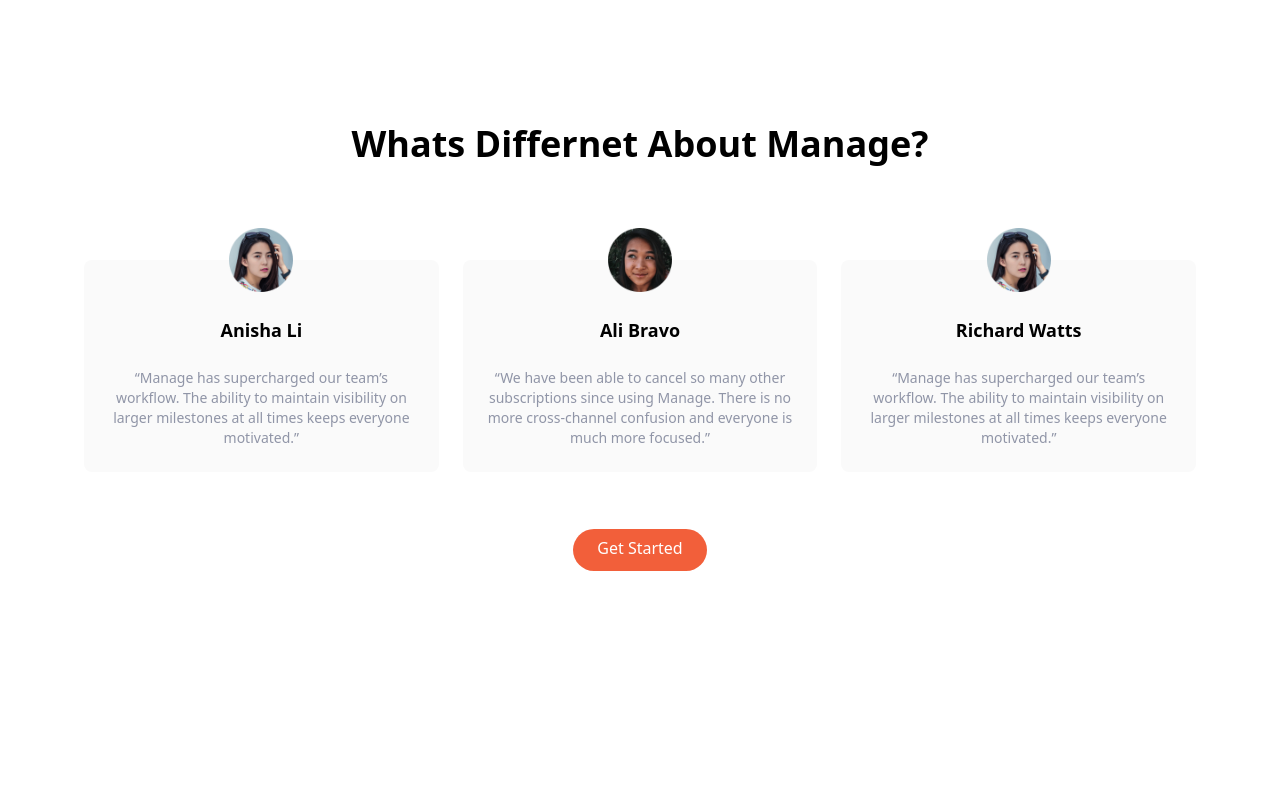
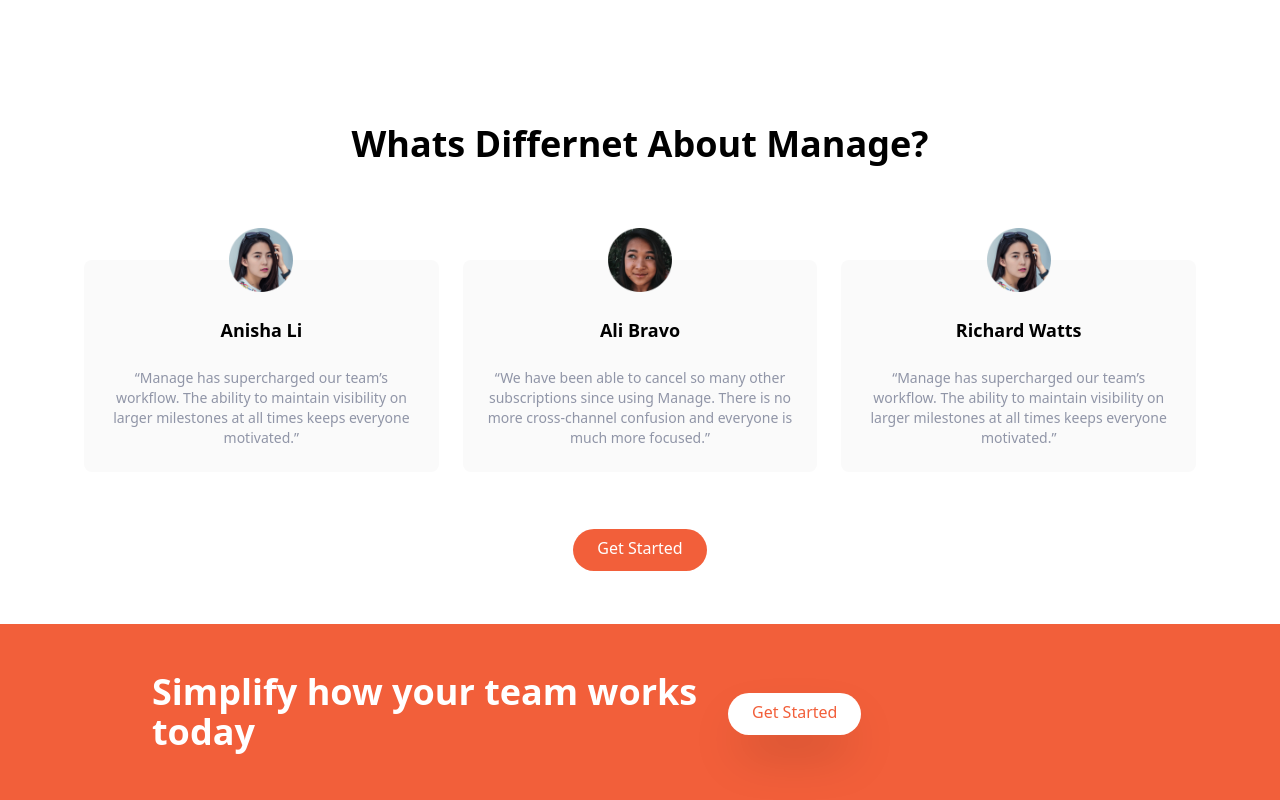
Before and after one commit to bilalgit98/TailwindCrashCourse, a website: page index.html in a window 1280 px wide. Shown: the part 1192-1992 px from the top of the page. Before the commit the page ends 1816 px from the top, so only its background shows below. Drawn offline with Linux system fonts and the light colour scheme.

Commit message:
CTA Section

```diff
--- a/index.html
+++ b/index.html
@@ -240,5 +240,27 @@
         </div>
       </div>
     </section>
+    <!--CTA Section-->
+    <section id="cta" class="bg-brightRed">
+      <!--Flex Container-->
+      <div
+        class="container flex flex-col items-center justify-between-px-6 py-24 mx-auto space-y-12 md:py-12 md:flex-row md:space-y-0"
+      >
+        <!--Heading-->
+        <h2
+          class="text-5xl font-bold leading-tight text-center text-white md:text-4xl md:max-w-xl md:text-left"
+        >
+          Simplify how your team works today
+        </h2>
+        <!-- Button -->
+        <div>
+          <a
+            href="#"
+            class="p-3 px-6 pt-2 text-brightRed bg-white rounded-full shadow-2xl baseline hover:bg-gray-900"
+            >Get Started</a
+          >
+        </div>
+      </div>
+    </section>
   </body>
 </html>
```
Also changed, not shown: css/main.css.
